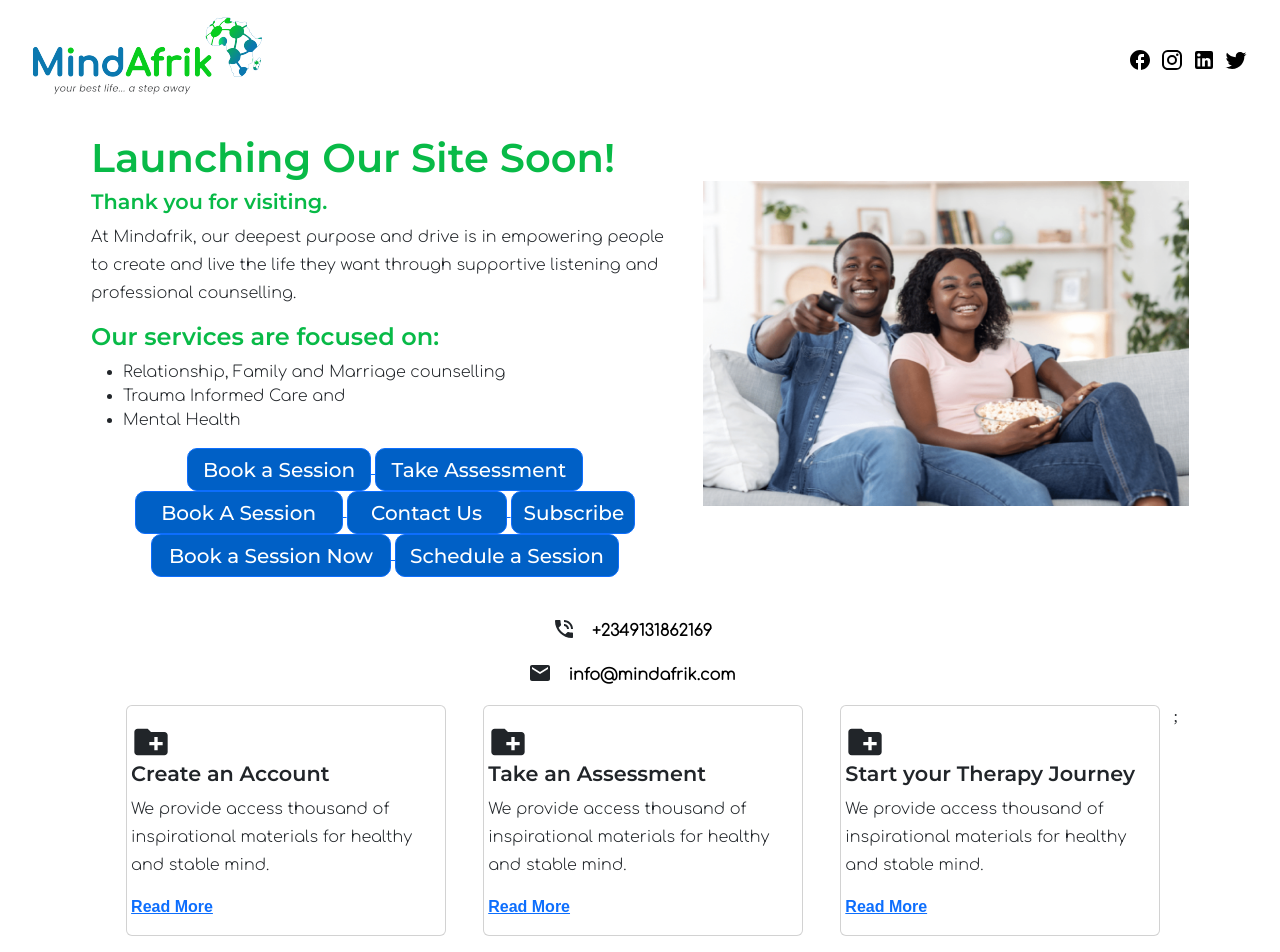
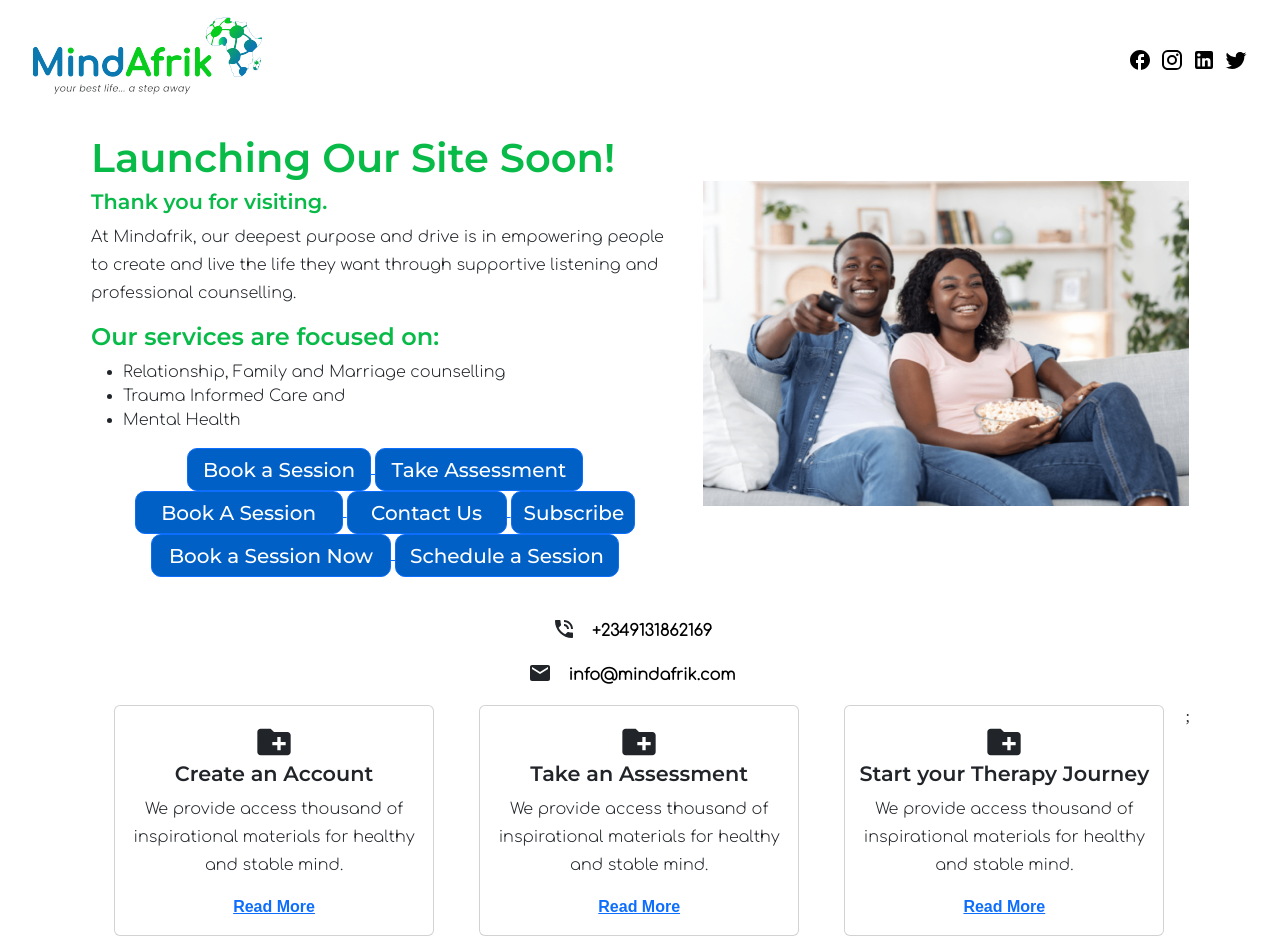
Before and after one commit to 8thGear-Tech/MindAfrik, a React (Create React App) app: page / in a window 1280 px wide. Shown: the top 952 px of the page. Built offline with nearby package versions, Linux system fonts and the light colour scheme.

Commit message:
work done at the moment

```diff
--- a/src/components/allCards/homePageCard.js
+++ b/src/components/allCards/homePageCard.js
@@ -611,7 +611,7 @@ export const HowItWorks = () => {
   return (
     <>
       <div className="container">
-        <div className="CardWork row justify-content-center justify-content-evenly ">
+        <div className="CardWork row text-center justify-content-around ">
           {howItWorksDatas.homepageData.map((Itworks) => {
             return (
               <>
```
